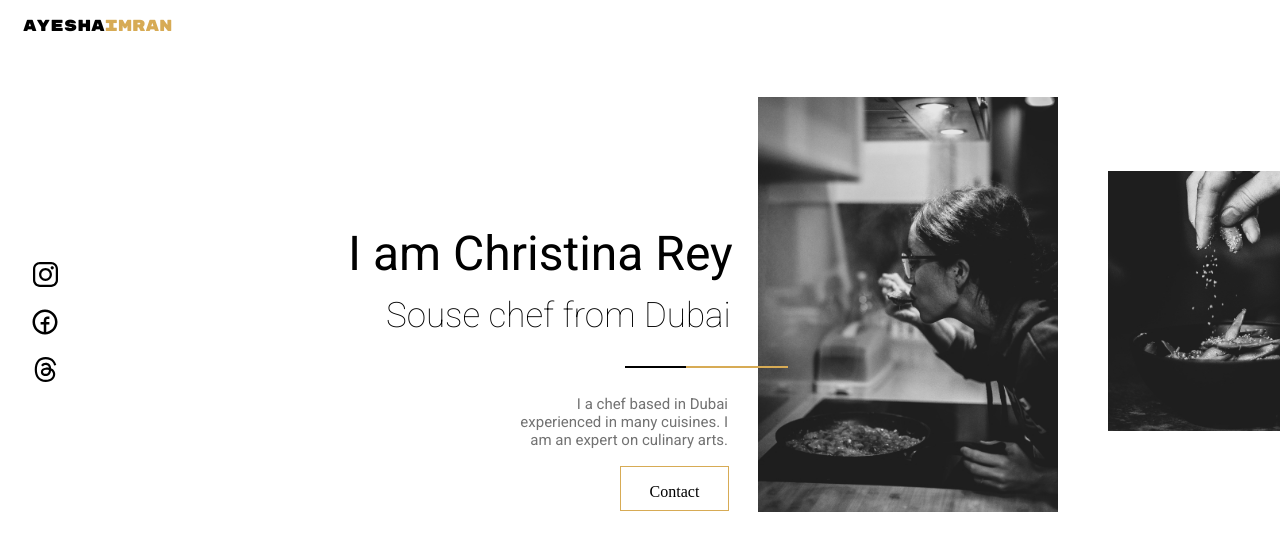
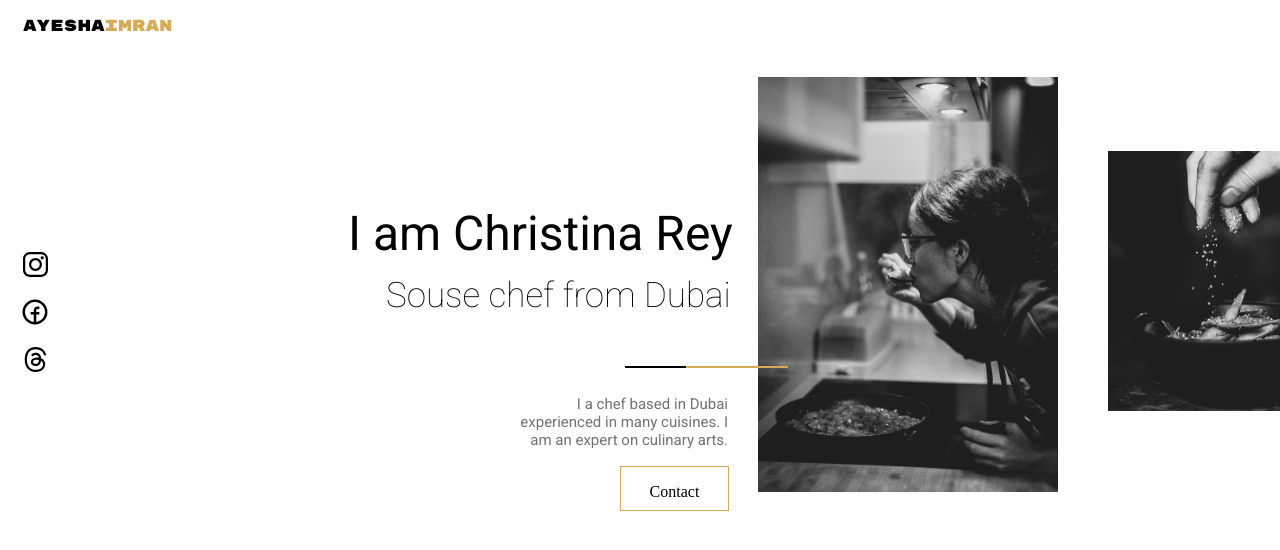
Before and after one commit to SkCriminal/office, a plain HTML site: page office/first_work/index.html in a window 1280 px wide. Shown: the top 550 px of the page. Drawn offline with Linux system fonts and the light colour scheme.

Commit message:
Update index.html

```diff
--- a/office/first_work/index.html
+++ b/office/first_work/index.html
@@ -19,7 +19,7 @@
         </div>
 
         <!-- social icon class -->
-        <div class="social_icon" style="margin-top: 185px; padding: 25px;" >
+        <div class="social_icon" style="margin-top: 185px; padding: 15px;" >
             <p class="instagram">
                 <?xml version="1.0" encoding="iso-8859-1"?>
                 <!-- Uploaded to: SVG Repo, www.svgrepo.com, Generator: SVG Repo Mixer Tools -->
```
